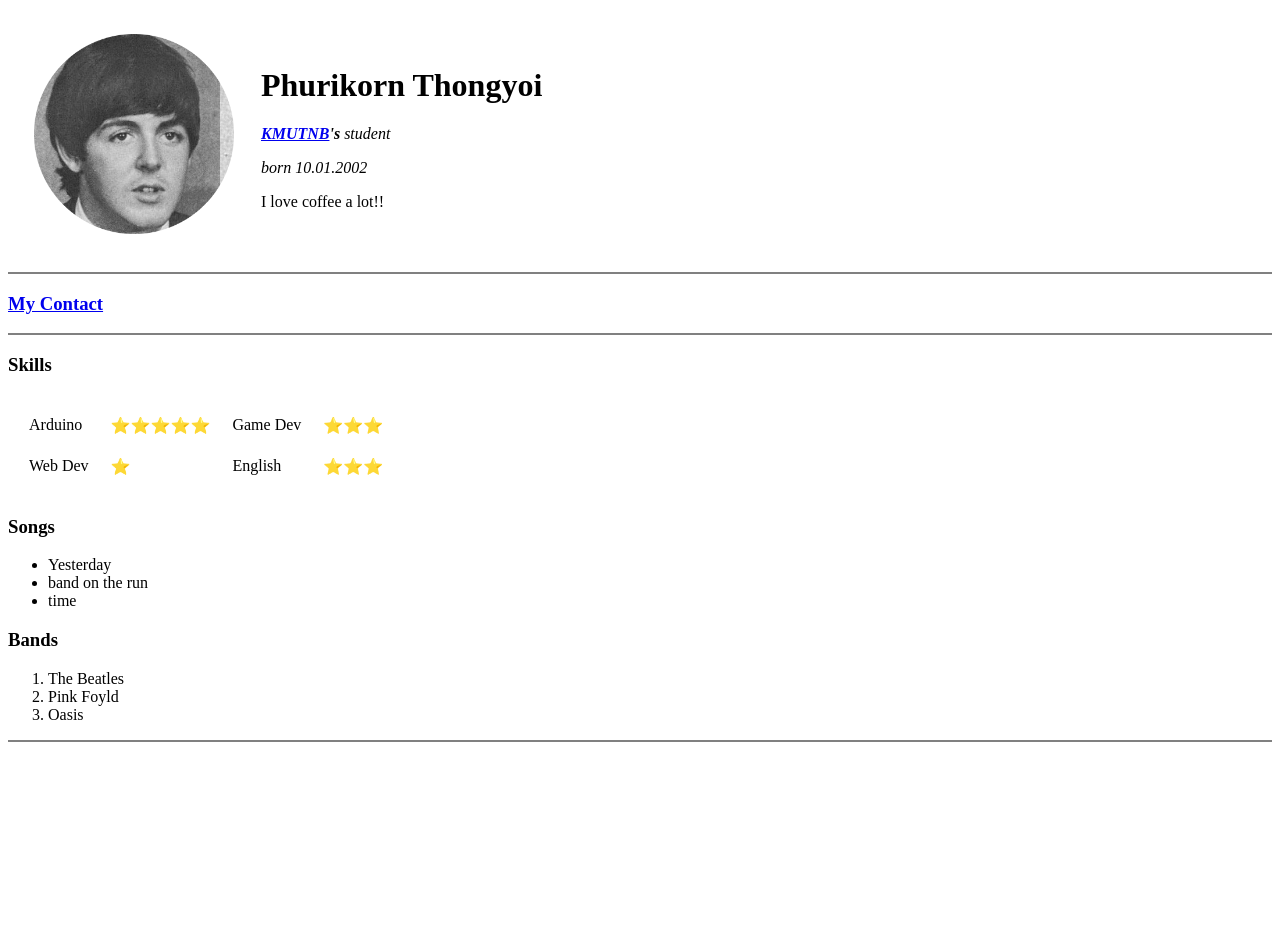
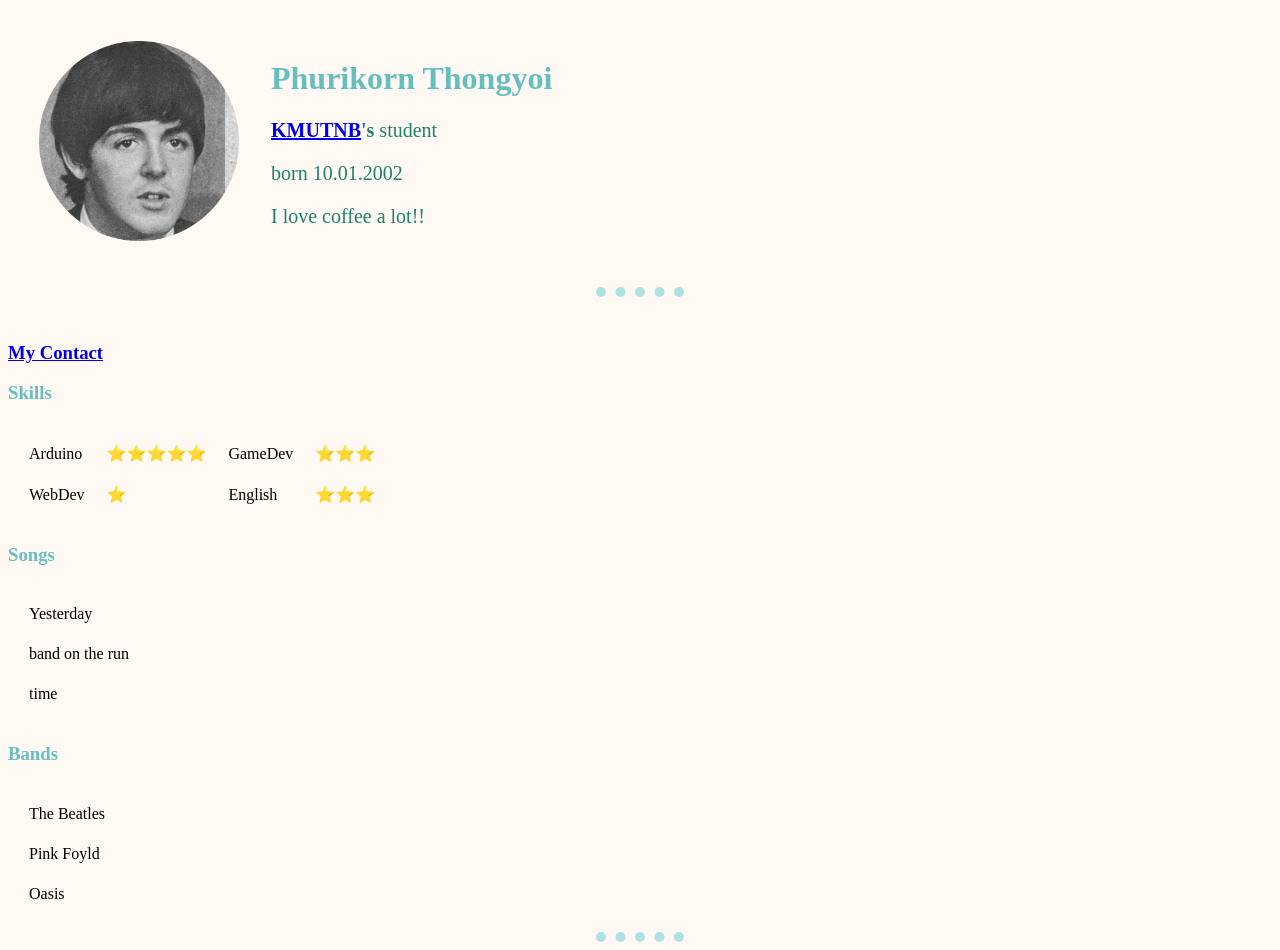
Before and after one commit to phurkornt/cv_basicWeb, a plain HTML site: page index.html in a window 1280 px wide. Before the commit the page ends 800 px from the top, so only its background shows below. Drawn offline with Linux system fonts and the light colour scheme.

Commit message:
Add files via upload

```diff
--- /dev/null
+++ b/css/styles.css
@@ -0,0 +1,29 @@
+
+
+
+
+body{
+   background-color: #FFF8F3;
+}
+
+hr{
+  border-style: dotted none none none;
+  border-width:10px;
+  border-color:#AEE1E1;
+  width : 7%;
+}
+h1{
+  color: #66BFBF;
+}
+h3{
+  color:#66BFBF;
+}
+
+p{
+  color: #1E836C;
+  font-size: 20px;
+}
+.center {
+  margin-left: auto;
+  margin-right: auto;
+}
--- a/index.html
+++ b/index.html
@@ -4,10 +4,12 @@
 <head>
   <meta charset="utf-8">
   <title>Phurikorn's Personal Web !</title>
+  <!-- <link rel="stylesheet" href="C:\Web Development\HTML-Personal-Site\css\styles.css"> -->
+  <link rel="stylesheet" href="css/styles.css">
 </head>
 
 <body>
-  <table cellspacing ="25">
+  <table cellspacing="30">
     <tr>
       <td>
         <a href="https://open.spotify.com/track/1H4idkmruFoJBg1DvUv2tY?si=8e0de3b71dc9482a">
@@ -16,49 +18,65 @@
       </td>
       <td>
         <h1>Phurikorn Thongyoi</h1>
-      <p><em><strong><a href="https://kmutnb.ac.th/">KMUTNB</a>'s</strong> student</em></p>
-      <p><em>born 10.01.2002</em></p>
+        <p><strong><a href="https://kmutnb.ac.th/">KMUTNB</a>'s</strong> student</p>
+        <p>born 10.01.2002</p>
         <p>I love coffee a lot!!</p>
       </td>
     </tr>
   </table>
 
-  <hr noshade>
+  <hr>
+  <br>
   <h3><a href="contact.html">My Contact</a></h3>
-  <hr noshade>
   <h3>Skills</h3>
   <table cellspacing='20'>
     <tr>
       <td>Arduino</td>
       <td>⭐⭐⭐⭐⭐</td>
-      <td>Game Dev</td>
+      <td>GameDev</td>
       <td>⭐⭐⭐</td>
     </tr>
 
     <tr>
-      <td>Web Dev</td>
+      <td>WebDev</td>
       <td>⭐</td>
       <td>English</td>
       <td>⭐⭐⭐</td>
     </tr>
 
+  </table cellspacing='20'>
+
+  <h3>Songs</h3>
+  <table cellspacing='20'>
+    <tr>
+      <td>Yesterday</td>
+    </tr>
+    <tr>
+      <td>band on the run</td>
+    </tr>
+    <tr>
+      <td>time</td>
+    </tr>
+
   </table>
 
-  <h3>Songs</h3>
-  <ul>
-    <li>Yesterday</li>
-    <li>band on the run</li>
-    <li>time</li>
+  <h3>Bands</h3>
 
+  <table  cellspacing='20'>
 
-  </ul>
-  <h3>Bands</h3>
-  <ol>
-    <li>The Beatles</li>
-    <li>Pink Foyld</li>
-    <li>Oasis</li>
-  </ol>
-<hr noshade>
+    <tr>
+      <td>The Beatles</td>
+    </tr>
+    <tr>
+      <td>Pink Foyld</td>
+    </tr>
+    <tr>
+      <td>Oasis</td>
+    </tr>
+
+  </table>
+
+  <hr>
 </body>
 
 </html>
```
Also changed, not shown: contact.html (+4 -3 lines), inputs.html (+1 -0 lines). Lines whose indentation alone changed are shown as unchanged.
